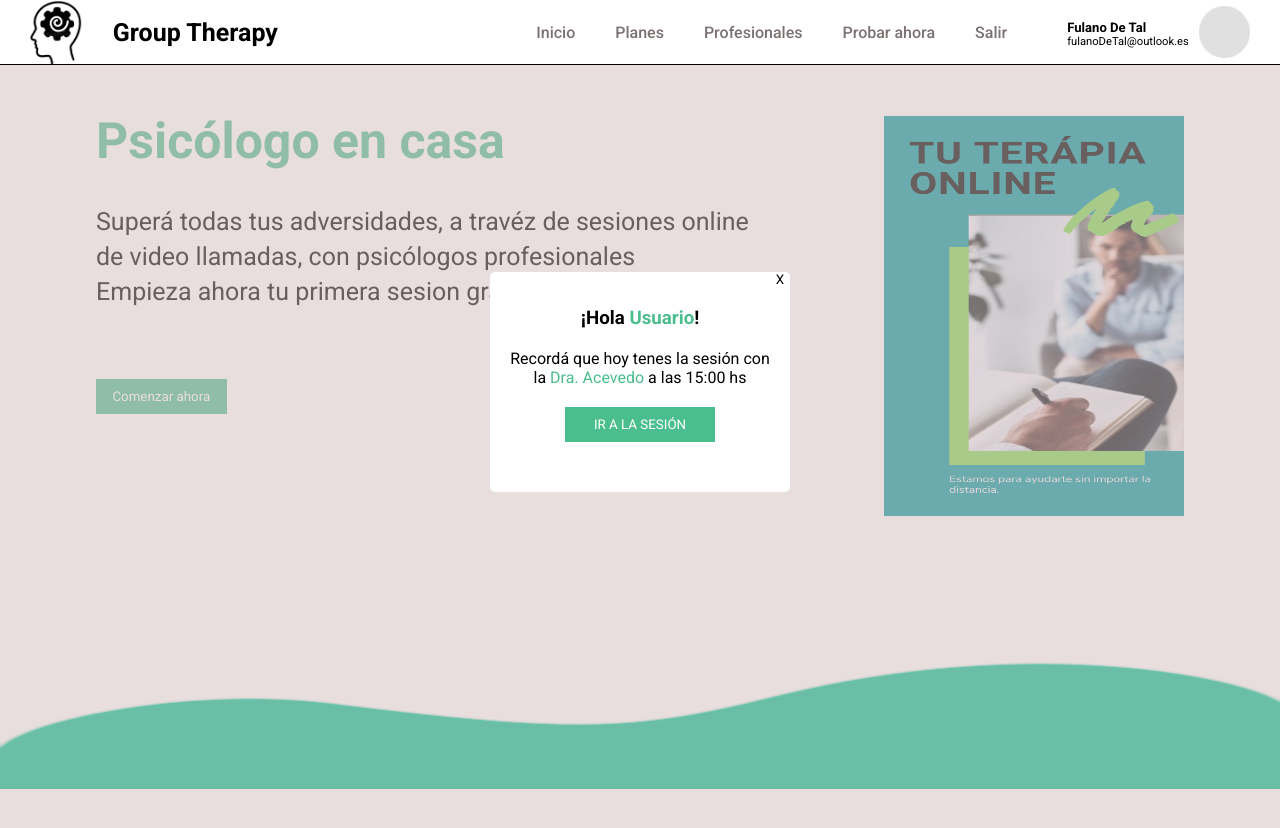
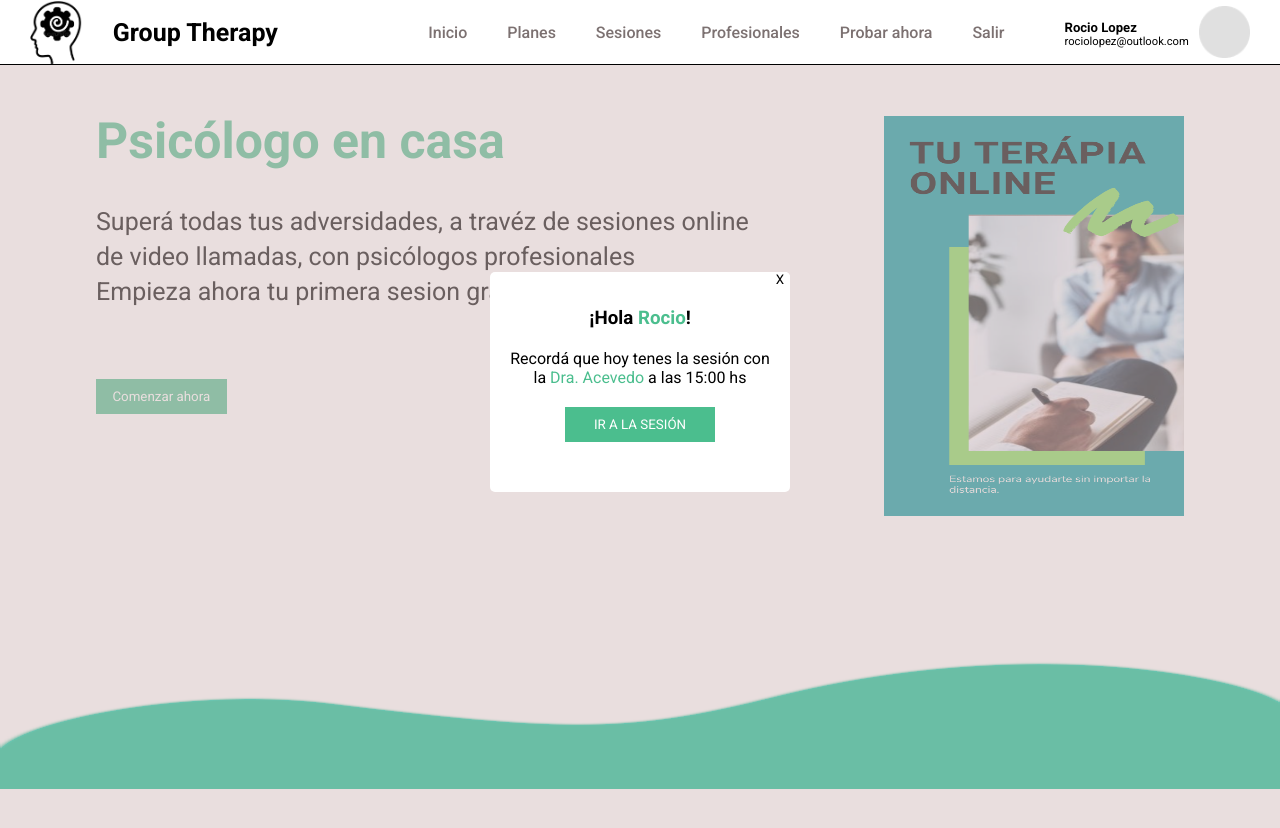
Before and after one commit to eduarchilon/TP_VEI, a plain HTML site: page index.html in a window 1280 px wide. Shown: the top 828 px of the page. Drawn offline with nearby package versions, Linux system fonts and the light colour scheme.

Commit message:
Segunda version

```diff
--- a/app.js
+++ b/app.js
@@ -35,7 +35,7 @@ $(document).ready(function(){
         <div class="alerta__container">
             <button type="button" id="btn-close">X</button>
             <div class="alerta__titulo">
-                <h3>¡Hola <span>Usuario</span>!</h3>
+                <h3>¡Hola <span>Rocio</span>!</h3>
             </div>
             <div class="alerta__mensaje">
                 <p>Recordá que hoy tenes la sesión con la
--- a/index.html
+++ b/index.html
@@ -20,8 +20,8 @@
         <div class="menu-login__container">
             <div class="login">
                 <div class="login-text">
-                    <h3>Fulano De Tal</h3>
-                    <p>fulanoDeTal@outlook.es</p>
+                    <h3>Rocio Lopez</h3>
+                    <p>rociolopez@outlook.com</p>
                 </div>
                 <img src="avatar.png" alt="usuario">
             </div>
@@ -31,6 +31,9 @@
                 </div>
                 <div class="menu-item">
                     <a href="">Planes</a>
+                </div>
+                <div class="menu-item">
+                    <a href="">Sesiones</a>
                 </div>
                 <div class="menu-item">
                     <a href="">Profesionales</a>
```
